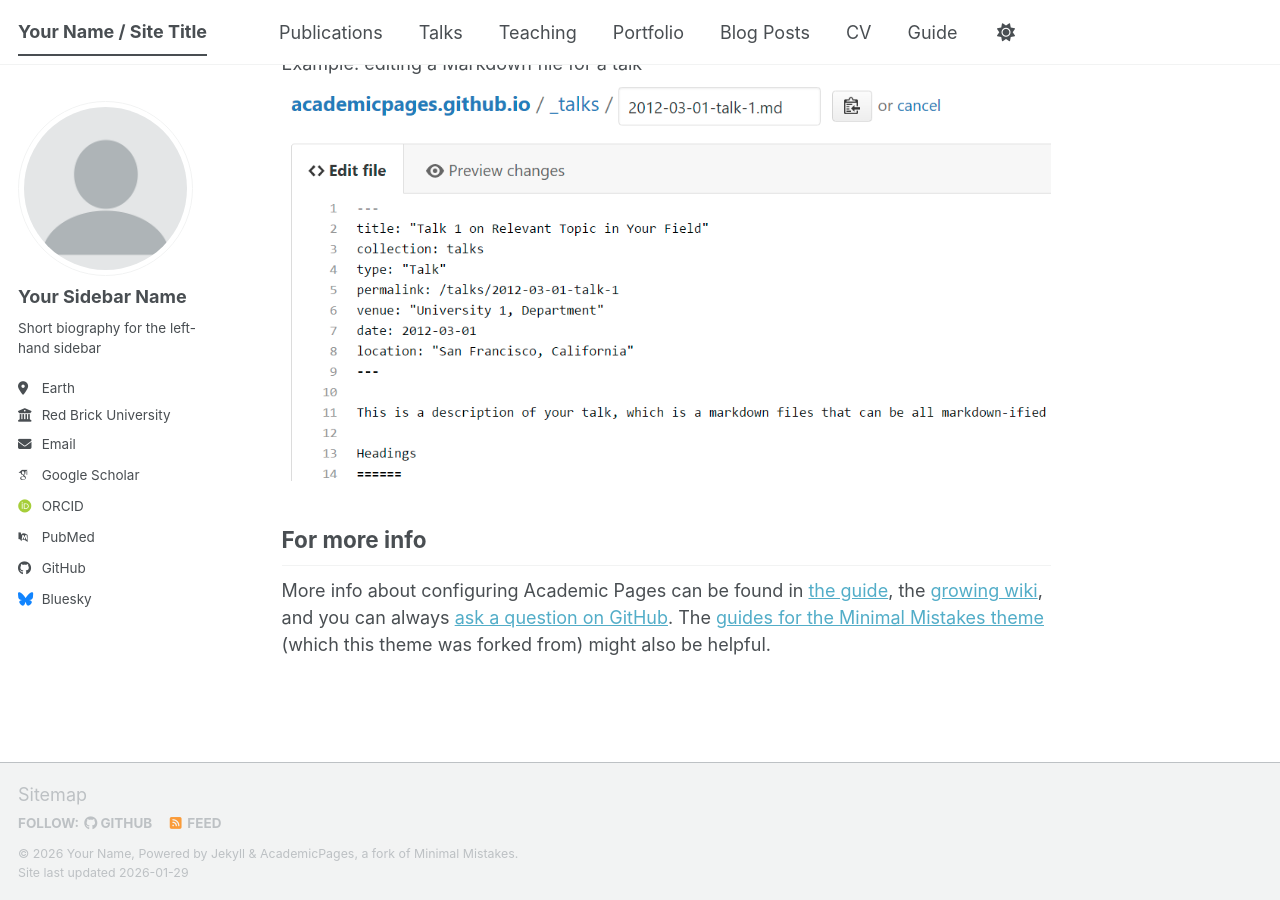
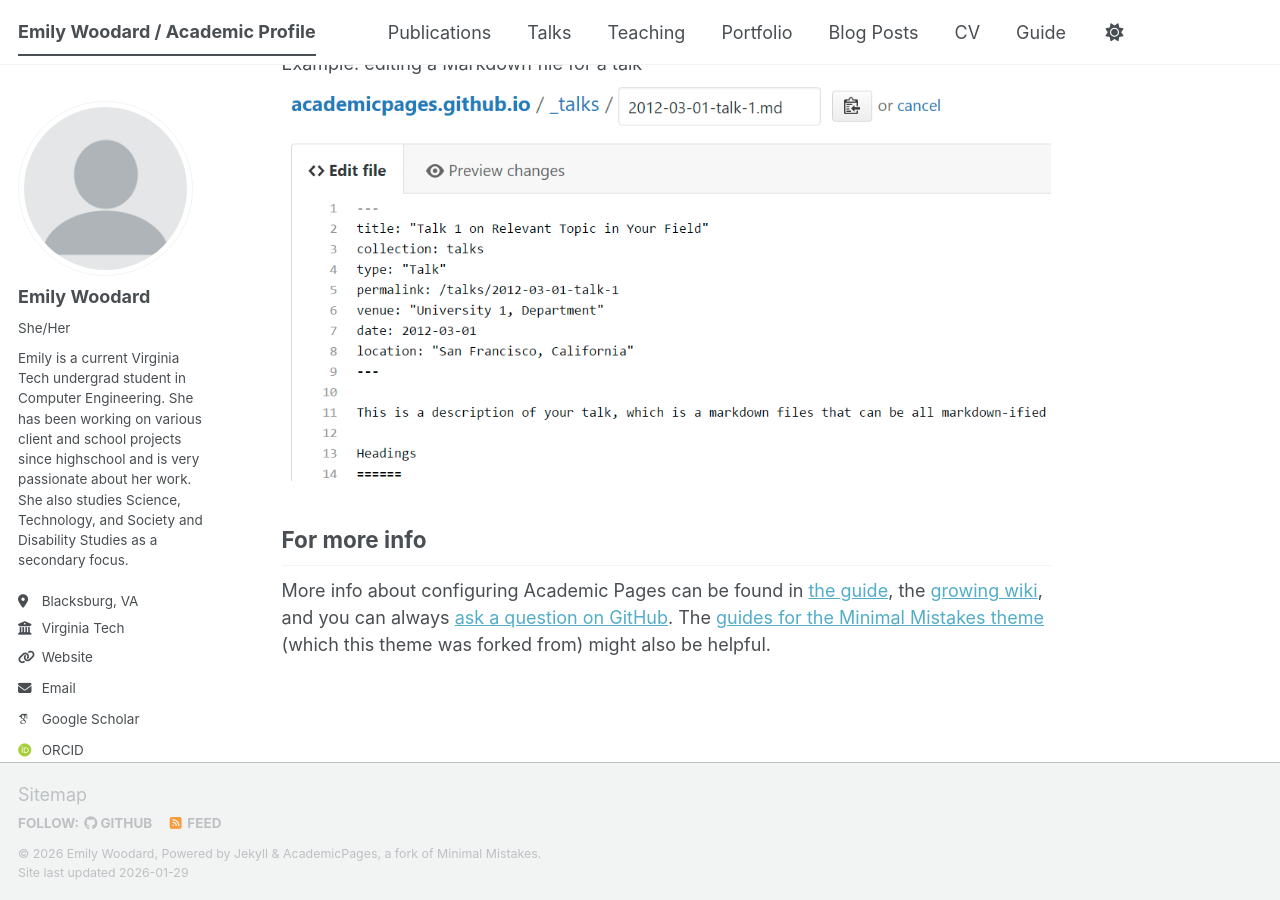
Before and after one commit to sesameErmy/sesameErmy.github.io, a Jekyll site: the page built from _pages/about.md, in a window 1280 px wide and 900 px high, scrolled down 2720 px. Built offline with Jekyll 4.4.1, drawn with Linux system fonts in a browser that asks for light colours; some web fonts are replaced; a script bundle is joined from its source files by our own code; library files that are not in the unit come from our copies.

Commit message:
Customize site config with name, bio, and contact info

```diff
--- a/_config.yml
+++ b/_config.yml
@@ -9,14 +9,14 @@
 # Basic Site Settings
 locale                   : "en-US"
 site_theme               : "default" # The available themes options are "default", "air", "sunrise", "mint", "dirt" and "contrast"
-title                    : "Your Name / Site Title"
+title                    : "Emily Woodard / Academic Profile"
 title_separator          : "-"
-name                     : &name "Your Name"
-description              : &description "Your Name's academic portfolio"   # Update this with a general description of your site, this is the default if not overridden by a page
-url                      : https://academicpages.github.io # The base hostname & protocol for your site e.g. "https://[your GitHub username].github.io",
+name                     : &name "Emily Woodard"
+description              : &description "Emily Woodard's academic portfolio"   # Update this with a general description of your site, this is the default if not overridden by a page
+url                      : https://sesameErmy.github.io # The base hostname & protocol for your site e.g. "https://[your GitHub username].github.io",
                                                            # or if you already have some other page hosted on Github then use "https://[your GitHub username].github.io/[Your Repo Name]"
 baseurl                  : "" # the subpath of your site, e.g. "/blog"
-repository               : "academicpages/academicpages.github.io"
+repository               : "sesameErmy/sesameErmy.github.io"
 
 # Site Author - The following control what appear as part of the author content on the side bar.
 #               If a field is blank the icon and link will not appear, otherwise it will be shown.
@@ -24,13 +24,13 @@ repository               : "academicpages/academicpages.github.io"
 author:
   # Biographic information
   avatar           : "profile.png"
-  name             : "Your Sidebar Name"
-  pronouns         : # example: "she/her"
-  bio              : "Short biography for the left-hand sidebar"
-  location         : "Earth"
-  employer         : "Red Brick University"
-  uri              : # URL
-  email            : "none@example.org"
+  name             : "Emily Woodard"
+  pronouns         : "She/Her"
+  bio              : "Emily is a current Virginia Tech undergrad student in Computer Engineering. She has been working on various client and school projects since highschool and is very passionate about her work. She also studies Science, Technology, and Society and Disability Studies as a secondary focus."
+  location         : "Blacksburg, VA"
+  employer         : "Virginia Tech"
+  uri              : "https://sesameErmy.github.io"
+  email            : "emilyw22@vt.edu"
 
   # Academic websites
   academia         : # URL
```
